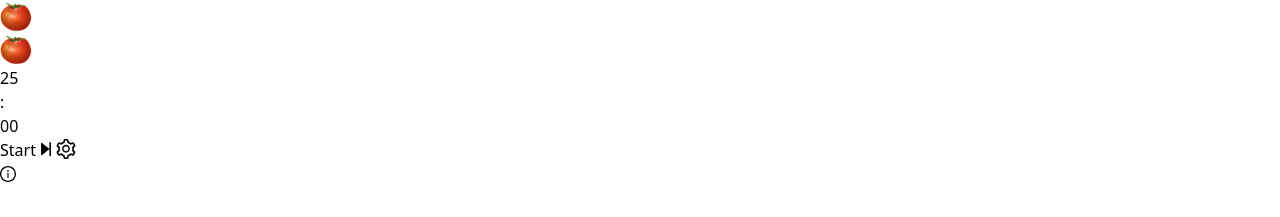
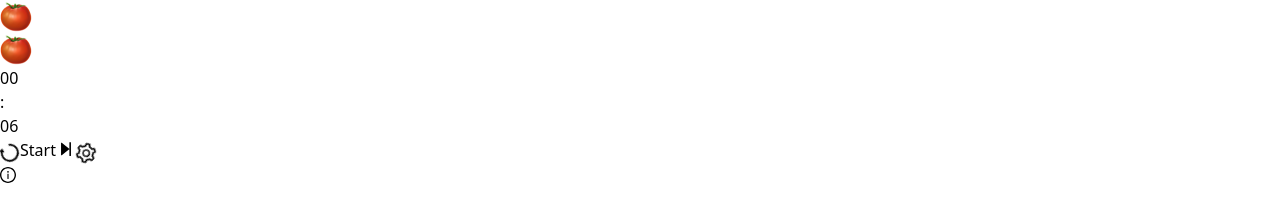
Before and after one commit to ledinhtuyen/ITSS2_Pomodoro, a React (Vite) app in the folder frontend/: page / in a window 1280 px wide. Shown: the part 350-567 px from the top of the page. Built offline with nearby package versions, Linux system fonts and the light colour scheme.

Commit message:
Reset button logic

```diff
--- a/frontend/src/pages/Home/Home.scss
+++ b/frontend/src/pages/Home/Home.scss
@@ -8,3 +8,8 @@
     color: black !important;
   }
 }
+
+.anticon-spin::before,
+.anticon-spin {
+  animation: loadingCircle 4s infinite linear !important;
+}
--- a/frontend/src/pages/Home/index.tsx
+++ b/frontend/src/pages/Home/index.tsx
@@ -3,6 +3,7 @@ import {
   StepForwardOutlined,
   SettingOutlined,
   InfoCircleOutlined,
+  RedoOutlined,
 } from "@ant-design/icons";
 import TomotoIcon from "../../assets/images/tomato.png";
 import "./Home.scss";
@@ -25,12 +26,13 @@ const Home = () => {
   const [currentProcess, setCurrentProcess] = useState<Process>(
     Process.POMODORO
   );
-  const [pomodoro, setPomodoro] = useState(25 * 60);
-  const [shortBreak, setShortBreak] = useState(5 * 60);
-  const [longBreak, setLongBreak] = useState(30 * 60);
+  const [pomodoro, setPomodoro] = useState(0.1 * 60);
+  const [shortBreak, setShortBreak] = useState(0.1 * 60);
+  const [longBreak, setLongBreak] = useState(0.1 * 60);
 
   // set CountDown Clock Time
   const [time, setTime] = useState<number>(pomodoro);
+  const [reset, setReset] = useState(true);
   const minutes = Math.floor(time / 60);
   const remainingSeconds = time % 60;
 
@@ -51,7 +53,7 @@ const Home = () => {
     return () => clearInterval(timer);
   }, [time, isRunning]);
 
-  // set Time when Process change
+  // set Time with Process is corresponding
   useEffect(() => {
     setTime(
       currentProcess === Process.POMODORO
@@ -70,6 +72,7 @@ const Home = () => {
           currentProcess === Process.POMODORO
             ? setCurrentProcess(Process.SHORT_BREAK)
             : setCurrentProcess(Process.POMODORO);
+          setCurrentIteration(currentIteration + 0.5);
         }, 1000);
       } else {
         setTimeout(() => {
@@ -78,18 +81,24 @@ const Home = () => {
             : currentProcess === Process.SHORT_BREAK
             ? setCurrentProcess(Process.LONG_BREAK)
             : null;
+          setCurrentIteration(currentIteration + 0.5);
         }, 1000);
       }
-      setCurrentIteration(currentIteration + 0.5);
     }
   }, [time, pomodoro, shortBreak, longBreak]);
 
+  // Display Reset button to Reset Pomodoro CLock
   useEffect(() => {
-    if (time === 0 && currentProcess === Process.LONG_BREAK) {
+    if (
+      time === 0 &&
+      currentProcess === Process.LONG_BREAK &&
+      currentIteration === 5.5
+    ) {
       // set thong bao gi do
       setIsRunning(false);
+      setReset(false);
     }
-  }, [time]);
+  }, [time, currentProcess, currentIteration]);
 
   const handleOpenPomodoroPopup = () => {
     setIsOpenPomodoroPopup(true);
@@ -117,6 +126,13 @@ const Home = () => {
 
   const handleOpenSettingPopup = () => {
     setIsOpenSettingPopup(true);
+  };
+
+  const handleReset = () => {
+    setReset(true);
+    setIsRunning(false);
+    setCurrentIteration(1);
+    setCurrentProcess(Process.POMODORO);
   };
 
   return (
@@ -175,7 +191,21 @@ const Home = () => {
           </div>
           <div className="mt-5 flex justify-center gap-3 leading-8">
             <button
-              className="w-[80px] bg-[#44403C] px-4 py-1 rounded-full"
+              className={
+                reset === false
+                  ? "bg-white w-[40px] h-[40px] rounded-full border border-white"
+                  : "hidden"
+              }
+              onClick={handleReset}
+            >
+              <RedoOutlined spin />
+            </button>
+            <button
+              className={
+                reset === true
+                  ? `w-[80px] bg-[#44403C] px-4 py-1 rounded-full`
+                  : "hidden"
+              }
               onClick={handleStartPomodoroTimer}
             >
               <span>{isRunning ? "Pause" : "Start"}</span>
@@ -190,7 +220,7 @@ const Home = () => {
               className="bg-white w-[40px] h-[40px] rounded-full border border-white"
               onClick={handleOpenSettingPopup}
             >
-              <SettingOutlined />
+              <SettingOutlined spin />
             </button>
           </div>
         </div>
```
